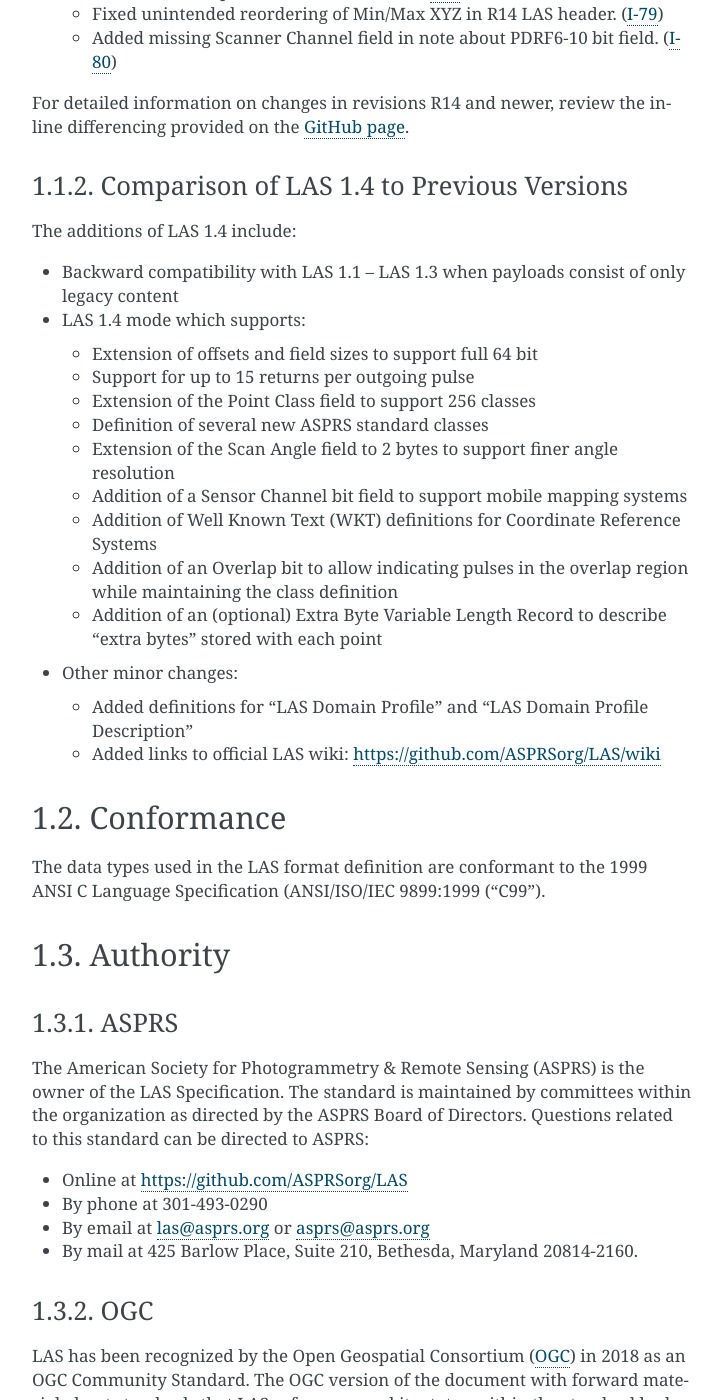
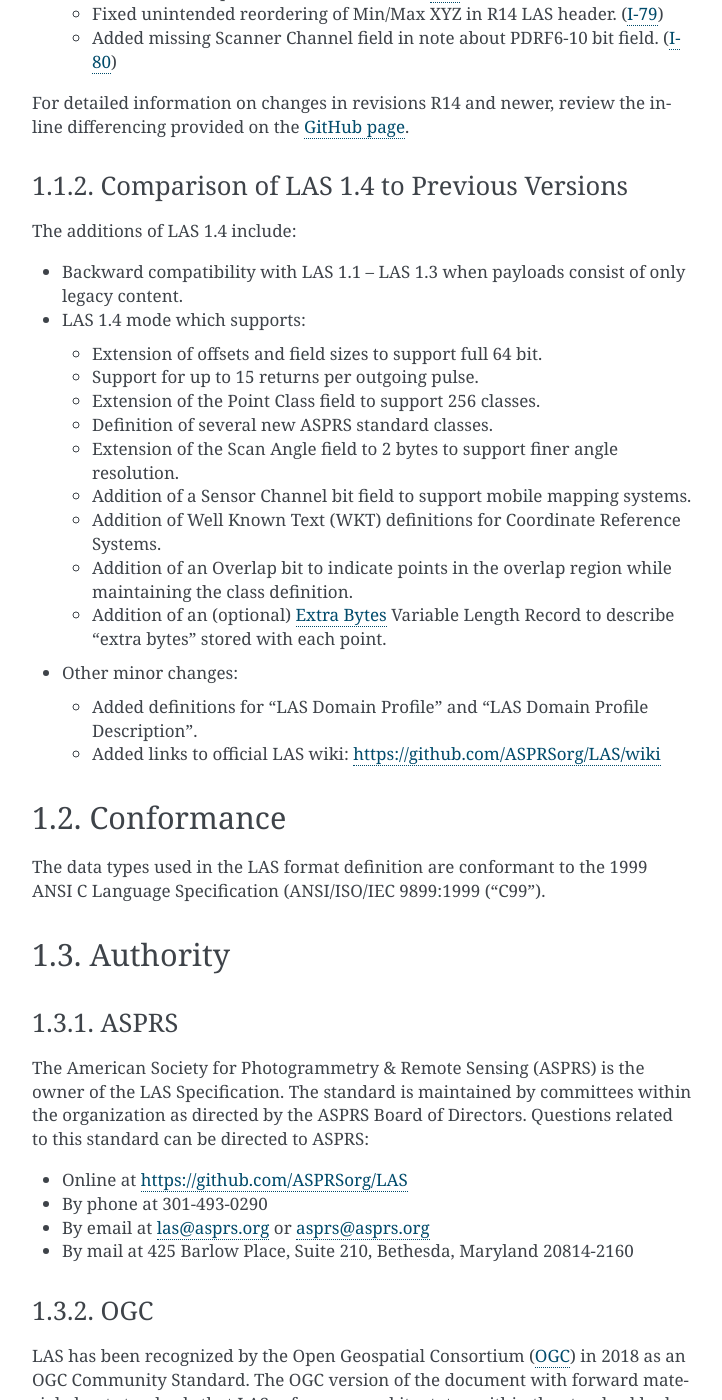
Before and after one commit to ASPRSorg/LAS, a Sphinx documentation site: the page built from source/01_intro.txt, in a window 1280 px wide and 1400 px high, scrolled down 1895 px. Shown: the whole window, without its empty margins (388-1110 px from the left). Built offline with Sphinx 7.4.7, drawn with Linux system fonts in a browser that asks for light colours; some of the changed text lies outside the part shown.

Commit message:
Incorporated edits from Milena's review of R15:
o Removed lidar bias from LAS introduction. (#35)
o Misc editorial improvements - mostly punctuation. (#78)
o Added ExtraBytes VLR link to section 1.1.2. (#28)

```diff
--- a/source/01_intro.txt
+++ b/source/01_intro.txt
@@ -4,12 +4,13 @@
 Purpose, Scope, and Applicability
 ................................................................................
 
-The LAS file is intended to contain lidar (or other) point cloud data records.
-The data will generally be put into this format from software (e.g., provided by
+The LASer (LAS) file is intended to contain point cloud data records,
+including those derived from lidar or other sources.
+The data will commonly be put into this format from software (e.g., provided by
 hardware vendors), which combines GPS, IMU, and laser pulse range data to
-produce X, Y, and Z point data. The intention of the data format is to provide
+produce points with X, Y, and Z coordinates. The purpose of LAS is to provide
 an open format that allows different hardware and software tools to
-output data in a common format.
+exchange point cloud data in a common format.
 
 This document reflects the fourth revision of the LAS format specification
 since its initial version 1.0 release.
@@ -113,26 +114,26 @@
 The additions of LAS 1.4 include:
 
 * Backward compatibility with LAS 1.1 – LAS 1.3 when payloads consist of only
-  legacy content
+  legacy content.
 * LAS 1.4 mode which supports:
 
-  * Extension of offsets and field sizes to support full 64 bit
-  * Support for up to 15 returns per outgoing pulse
-  * Extension of the Point Class field to support 256 classes
-  * Definition of several new ASPRS standard classes
-  * Extension of the Scan Angle field to 2 bytes to support finer angle resolution
-  * Addition of a Sensor Channel bit field to support mobile mapping systems
+  * Extension of offsets and field sizes to support full 64 bit.
+  * Support for up to 15 returns per outgoing pulse.
+  * Extension of the Point Class field to support 256 classes.
+  * Definition of several new ASPRS standard classes.
+  * Extension of the Scan Angle field to 2 bytes to support finer angle resolution.
+  * Addition of a Sensor Channel bit field to support mobile mapping systems.
   * Addition of Well Known Text (WKT) definitions for Coordinate Reference
-    Systems
-  * Addition of an Overlap bit to allow indicating pulses in the overlap
-    region while maintaining the class definition
-  * Addition of an (optional) Extra Byte Variable Length Record to describe
-    "extra bytes" stored with each point
+    Systems.
+  * Addition of an Overlap bit to indicate points in the overlap
+    region while maintaining the class definition.
+  * Addition of an (optional) :ref:`extrabytes_vlr_label` Variable Length Record to describe
+    "extra bytes" stored with each point.
 
 * Other minor changes:
 
   * Added definitions for "LAS Domain Profile" and "LAS Domain Profile
-    Description"
+    Description".
   * Added links to official LAS wiki: https://github.com/ASPRSorg/LAS/wiki
 
 
@@ -157,7 +158,7 @@
 * Online at https://github.com/ASPRSorg/LAS
 * By phone at 301-493-0290
 * By email at las@asprs.org or asprs@asprs.org
-* By mail at 425 Barlow Place, Suite 210, Bethesda, Maryland 20814-2160.
+* By mail at 425 Barlow Place, Suite 210, Bethesda, Maryland 20814-2160
 
 OGC
 ~~~~~~~~~~~~~~~~~~~~~~~~~~~~~~~~~~~~~~~~~~~~~~~~~~~~~~~~~~~~~~~~~~~~~~~~~~~~~~~~
--- a/source/03_required_vlrs.txt
+++ b/source/03_required_vlrs.txt
@@ -106,8 +106,8 @@
 a summary from a programmatic point of view for someone interested in
 implementation.
 
-The GeoKeyDirectoryTag is defined as just an array of unsigned short values.
-But, programmatically, the data can be seen as something like this:
+The GeoKeyDirectoryTag is defined as an array of unsigned short values.
+Programmatically, the data can be structured as follows:
 
 ::
 
@@ -125,7 +125,7 @@
         } pKey[1];
     };
 
-Where:
+...where...
 
 ::
 
--- a/source/04_optional_vlrs.txt
+++ b/source/04_optional_vlrs.txt
@@ -242,8 +242,8 @@
     This VLR is REQUIRED when using Point Data Record Formats 4, 5, 9, or 10.
 
 These records contain information that describes the configuration of the
-waveform packets. Since systems may be configured differently at different
-times throughout a job, the LAS file supports 255 Waveform Packet Descriptors.
+waveform packets. Since system configuration may vary throughout a
+dataset, the LAS file supports up to 255 Waveform Packet Descriptors.
 
 
 .. tabularcolumns:: |p{6.5cm}|p{4.0cm}|p{2.0cm}|p{1.5cm}|
--- a/source/06_profiles.txt
+++ b/source/06_profiles.txt
@@ -12,7 +12,7 @@
 to not alter the LAS base specification, new classes can only be added to Point
 Data Record Formats 6-10, and classification values cannot start below 39. New
 attributes must be incorporated using :ref:`extrabytes_vlr_label` VLRs. It is strongly
-recommended that the development of Domain Profiles be coordinated, so as to
+recommended that the development of Domain Profiles be coordinated to
 avoid unnecessary overlap or conflicts (e.g., conflicting class numbers)
 between profiles.
 
```
Also changed, not shown: 3 other files.
